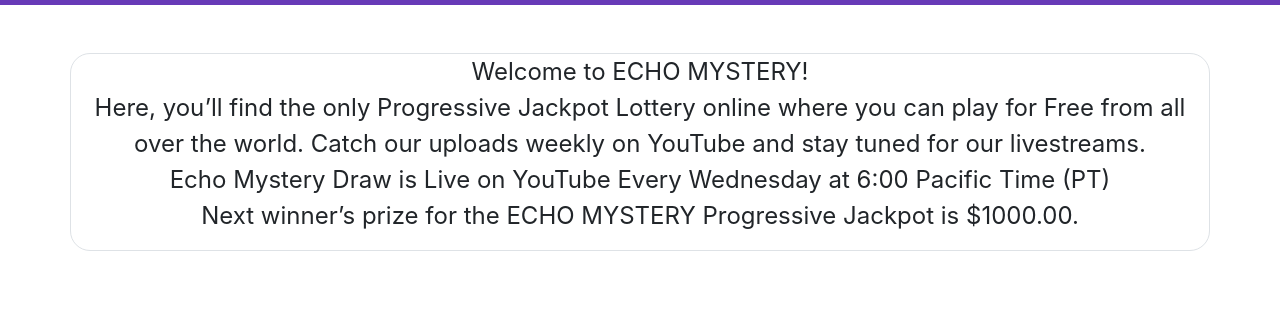
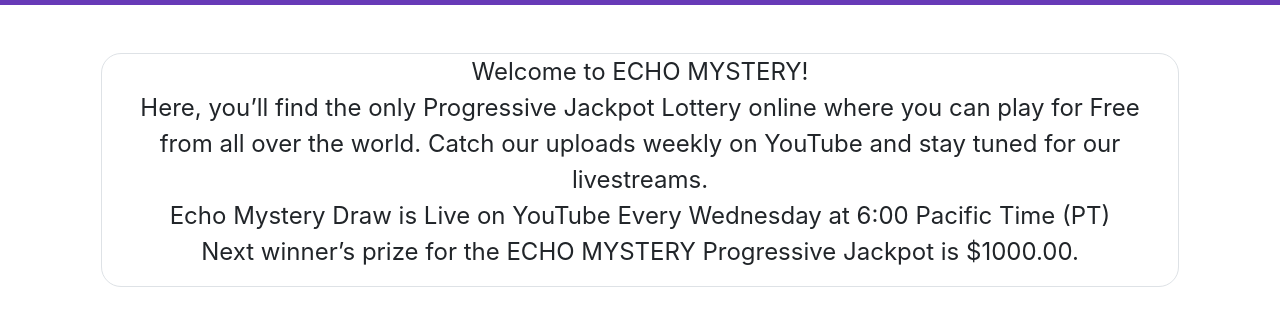
Before and after one commit to cainamisir/formWeb, a plain HTML site: page index.html in a window 1280 px wide. Shown: the part 51-376 px from the top of the page. Drawn offline with nearby package versions, Linux system fonts and the light colour scheme.

Commit message:
info pages

```diff
--- a/index.html
+++ b/index.html
@@ -45,13 +45,15 @@
       </ul>
     </div>
   </nav>
-   <div class = "container align-items-center mt-5" style="text-align: center;">
-    <div class = "row border"  style="text-align: center; background-color: white; border-radius: 20px;">
-    <p style="font-size: 1.5rem;">Welcome to ECHO MYSTERY! <br>Here, you’ll find the only Progressive Jackpot Lottery online where you can play for Free from all over the world. Catch our uploads weekly on YouTube and stay tuned for our livestreams.
-<br>Echo Mystery Draw is Live on YouTube Every Wednesday at 6:00 Pacific Time (PT)
-<br>Next winner’s prize for the ECHO MYSTERY Progressive Jackpot is $1000.00.
-    </p>
-  </div>
+  <div class = "container">
+    <div class = "row text-center align-items-center  mt-5 ml-3 mr-3  border" style="text-align: center; background-color: white; border-radius: 20px;">
+     <div class = "col">
+      <p style="font-size: 1.5rem;">Welcome to ECHO MYSTERY! <br>Here, you’ll find the only Progressive Jackpot Lottery online where you can play for Free from all over the world. Catch our uploads weekly on YouTube and stay tuned for our livestreams.
+        <br>Echo Mystery Draw is Live on YouTube Every Wednesday at 6:00 Pacific Time (PT)
+        <br>Next winner’s prize for the ECHO MYSTERY Progressive Jackpot is $1000.00.
+            </p>
+    </div>
+ </div>
+</div>
 
-</div>
 </body>
```
Also changed, not shown: about.html (+3 -2 lines), contactus.html (+1 -1 lines), howtoplay.html (+2 -2 lines).
